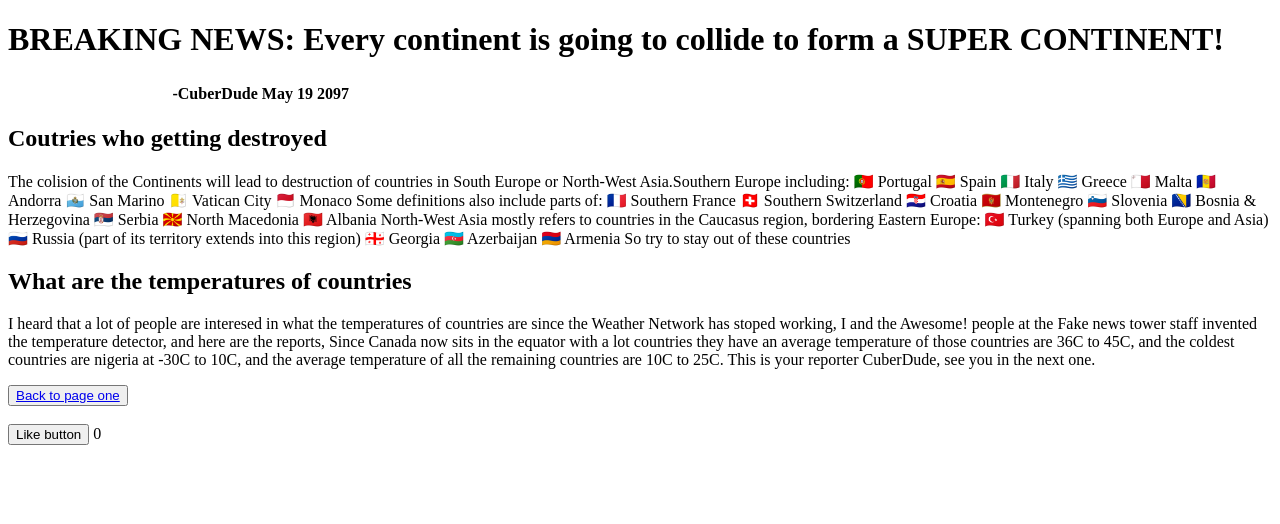
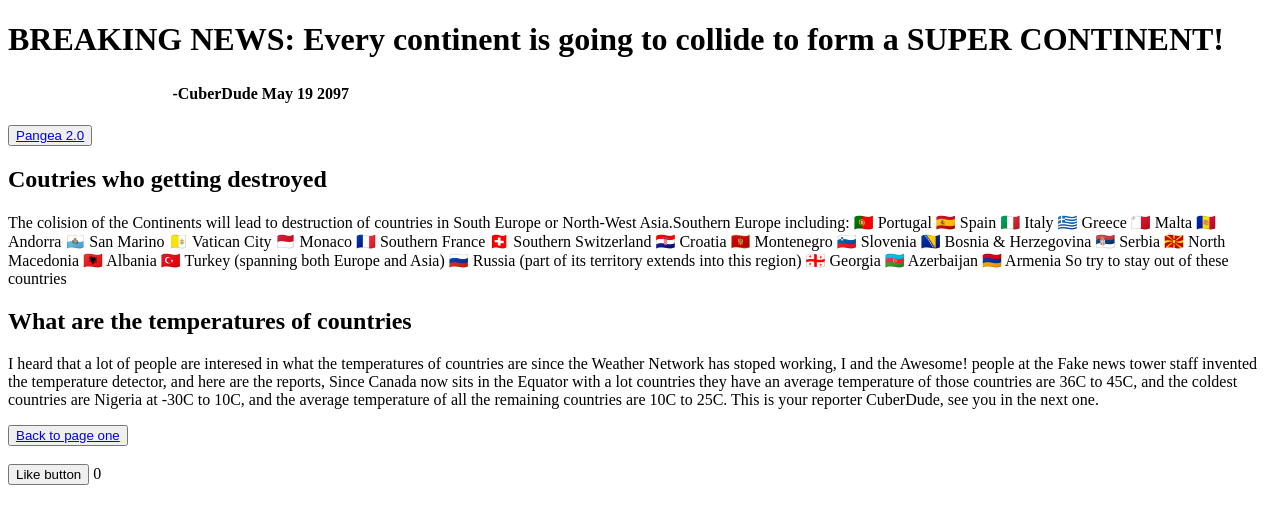
Before and after one commit to procuber892/fake-news-1, a plain HTML site: page page2.html in a window 1280 px wide. Drawn offline with Linux system fonts and the light colour scheme; a script that the page names is missing.

Commit message:
Update page2.html

```diff
--- a/page2.html
+++ b/page2.html
@@ -6,6 +6,7 @@
   <body>
     <h1>BREAKING NEWS: Every continent is going to collide to form a SUPER CONTINENT!</h1>
         <h4>ㅤ ㅤ ㅤ ㅤ ㅤ ㅤ ㅤ ㅤ ㅤ-CuberDude May 19 2097</h4>
+    <button><a href="https://cff2.earth.com/uploads/2018/11/28200936/Earth-may-once-again-have-a-supercontinent-in-200-million-years-.jpg">Pangea 2.0</a></button>
     <h2>Coutries who getting destroyed</h2>
     <p>The colision of the Continents will lead to destruction of countries in South Europe or North-West Asia.Southern Europe including:
 🇵🇹 Portugal
@@ -26,8 +27,6 @@
 
 🇲🇨 Monaco
 
-Some definitions also include parts of:
-
 🇫🇷 Southern France
 
 🇨🇭 Southern Switzerland
@@ -46,7 +45,6 @@ Some definitions also include parts of:
 
 🇦🇱 Albania
 
-North-West Asia mostly refers to countries in the Caucasus region, bordering Eastern Europe:
 🇹🇷 Turkey (spanning both Europe and Asia)
 
 🇷🇺 Russia (part of its territory extends into this region)
@@ -59,7 +57,7 @@ North-West Asia mostly refers to countries in the Caucasus region, bordering Eas
     So try to stay out of these countries</p>
     <h2>What are the temperatures of countries</h2>
     <p>I heard that a lot of people are interesed in what the temperatures of countries are since the Weather Network has stoped working, I and the Awesome! people at the Fake news tower staff invented the temperature detector, and here are the reports,
-    Since Canada now sits in the equator with a lot countries they have an average temperature of those countries are 36C to 45C, and the coldest countries are nigeria at -30C to 10C, and the average temperature of all the remaining countries are 10C to 25C.
+    Since Canada now sits in the Equator with a lot countries they have an average temperature of those countries are 36C to 45C, and the coldest countries are Nigeria at -30C to 10C, and the average temperature of all the remaining countries are 10C to 25C.
     This is your reporter CuberDude, see you in the next one.</p>
     <button><a href="index.html">Back to page one</a></button>
 
```
